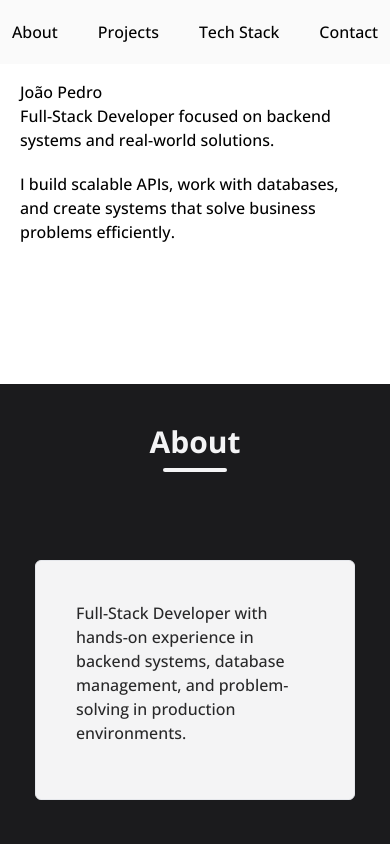
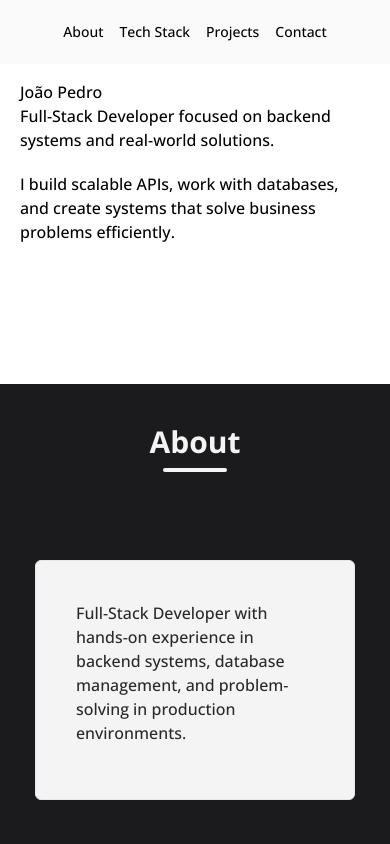
Before and after one commit to JP-Soares/new-portifolio, a React (Create React App) app: page / in a window 390 px wide. Shown: the top 844 px of the page. Built offline with nearby package versions, Linux system fonts and the light colour scheme; some icons are missing; a web font is replaced by a local one.

Commit message:
adjusting the scroll

```diff
--- a/package.json
+++ b/package.json
@@ -15,6 +15,7 @@
     "react": "^19.2.4",
     "react-dom": "^19.2.4",
     "react-scripts": "5.0.1",
+    "react-scroll": "^1.9.3",
     "typescript": "^4.9.5",
     "web-vitals": "^2.1.4"
   },
@@ -43,6 +44,7 @@
     ]
   },
   "devDependencies": {
+    "@types/react-scroll": "^1.8.10",
     "tailwindcss": "^3.4.19"
   }
 }
--- a/src/components/menu.tsx
+++ b/src/components/menu.tsx
@@ -1,12 +1,61 @@
-export default function MenuBar(){
-    return(
-        <nav className="flex justify-center items-center h-16 w-full bg-woodsmoke-50 fixed z-10 sm:text-xl lg:text-lg">
-            <ul className="flex space-x-10 text-jacksons-woodsmoke-800">
-                <li className="hover:underline"><a href="#about">About</a></li>
-                <li className="hover:underline"><a href="#projects">Projects</a></li>
-                <li className="hover:underline"><a href="#techstack">Tech Stack</a></li>
-                <li className="hover:underline"><a href="#contact">Contact</a></li>
+import { Link } from "react-scroll";
+
+export default function MenuBar() {
+    return (
+        <nav className="fixed top-0 left-0 w-full h-16 bg-woodsmoke-50 z-10 flex justify-center items-center">
+
+            <ul className="flex flex-wrap justify-center gap-4 text-sm sm:text-lg">
+
+                <li>
+                    <Link
+                        to="about"
+                        smooth={true}
+                        duration={1600}
+                        offset={-80}
+                        className="cursor-pointer hover:underline"
+                    >
+                        About
+                    </Link>
+                </li>
+
+                <li>
+                    <Link
+                        to="techstack"
+                        smooth={true}
+                        duration={1600}
+                        offset={-80}
+                        className="cursor-pointer hover:underline"
+                    >
+                        Tech Stack
+                    </Link>
+                </li>
+
+                <li>
+                    <Link
+                        to="projects"
+                        smooth={true}
+                        duration={1600}
+                        offset={-80}
+                        className="cursor-pointer hover:underline"
+                    >
+                        Projects
+                    </Link>
+                </li>
+
+                <li>
+                    <Link
+                        to="contact"
+                        smooth={true}
+                        duration={1600}
+                        offset={-80}
+                        className="cursor-pointer hover:underline"
+                    >
+                        Contact
+                    </Link>
+                </li>
+
             </ul>
+
         </nav>
     );
 }
--- a/src/index.css
+++ b/src/index.css
@@ -16,7 +16,6 @@
   --color-woodsmoke-950: #09090b;
 }
 
-
 body {
   margin: 0;
   font-family: 'open sans';
--- a/src/sections/projects.tsx
+++ b/src/sections/projects.tsx
@@ -21,7 +21,7 @@ export default function Projects() {
             <div className="pt-10">
                 <Title text="Projects" textColor="text-woodsmoke-900" lineColor="bg-woodsmoke-900"></Title>
             </div>
-            <div className="grid grid-cols-2 gap-20">
+            <div className="flex flex-col gap-20 lg:grid lg:grid-cols-2 lg:gap-20">
                 {data.map((projects) =>
                     <div
                         key={projects.name}
```
Also changed, not shown: 1 other file (tests, documents, lock files or other folders).
